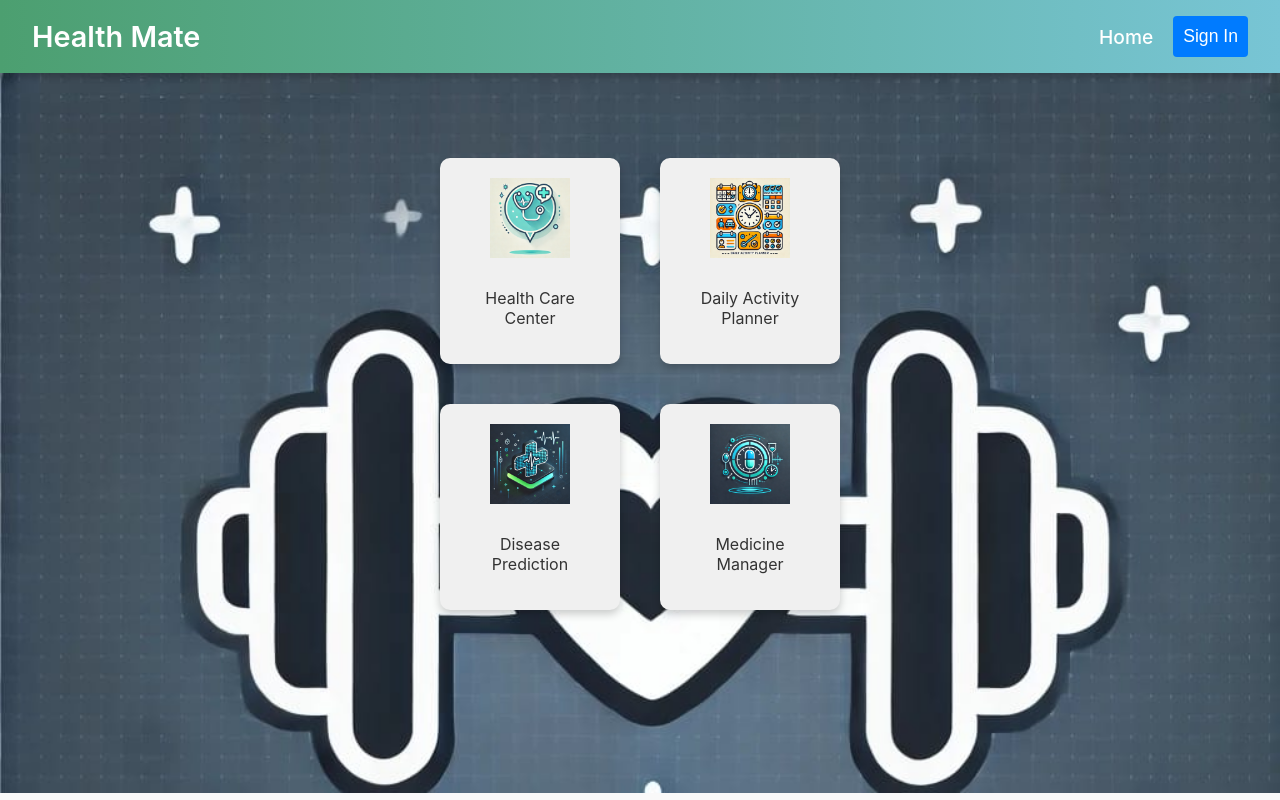
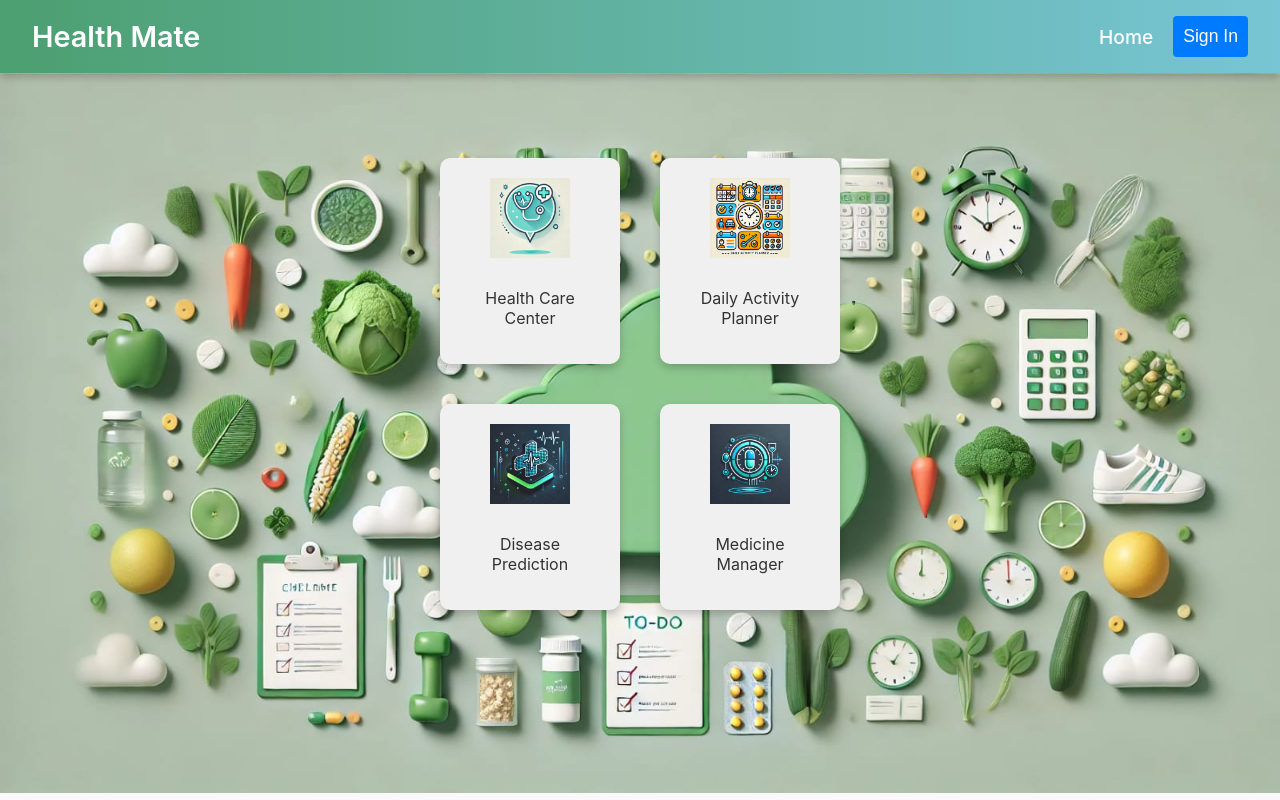
Before and after one commit to Venkat-Kancherla-1/AIHealthCare, a React (Create React App) app in the folder frontend/: page / in a window 1280 px wide. Built offline with nearby package versions, Linux system fonts and the light colour scheme.

Commit message:
Added changes

```diff
--- a/frontend/src/pages/styles/HomePage.css
+++ b/frontend/src/pages/styles/HomePage.css
@@ -67,12 +67,12 @@
 
 /* Home Page */
 .home-page-container {
-  background-image: url("../../assets/homepagebg.png");
+  background-image: url("../../assets/homebg1.jpg");
   background-size: cover;
     /* background-position: center; */
   display: flex;
   min-height:85vh;
-  background-image: url('../../assets/1.jpg');
+  /* background-image: url('../../assets/1.jpg'); */
   flex-direction: column;
   align-items: center;
   padding: 20px;
```
Also changed, not shown: frontend/src/assets/homebg.png (added), frontend/src/assets/homebg1.jpg (added).
